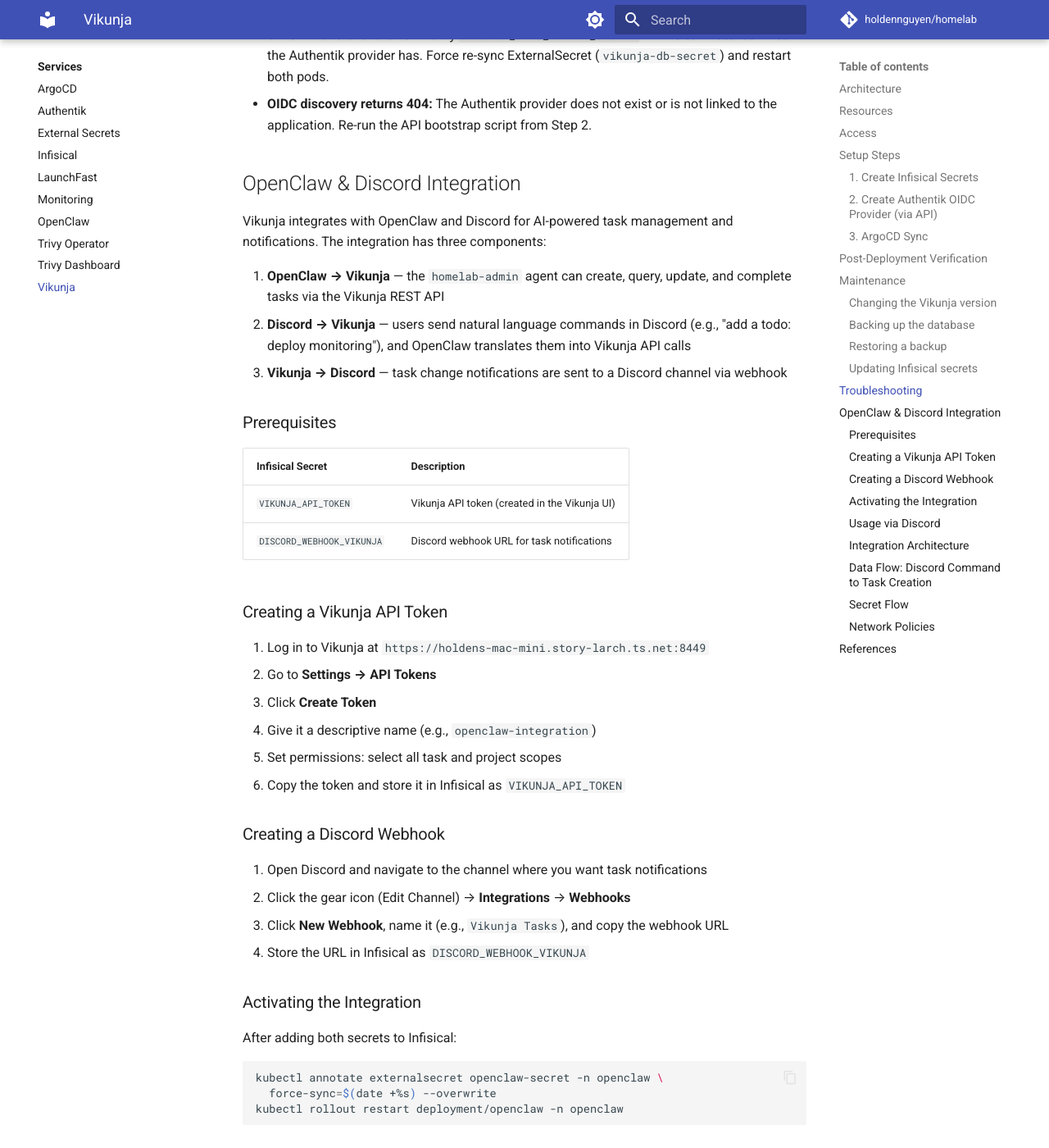
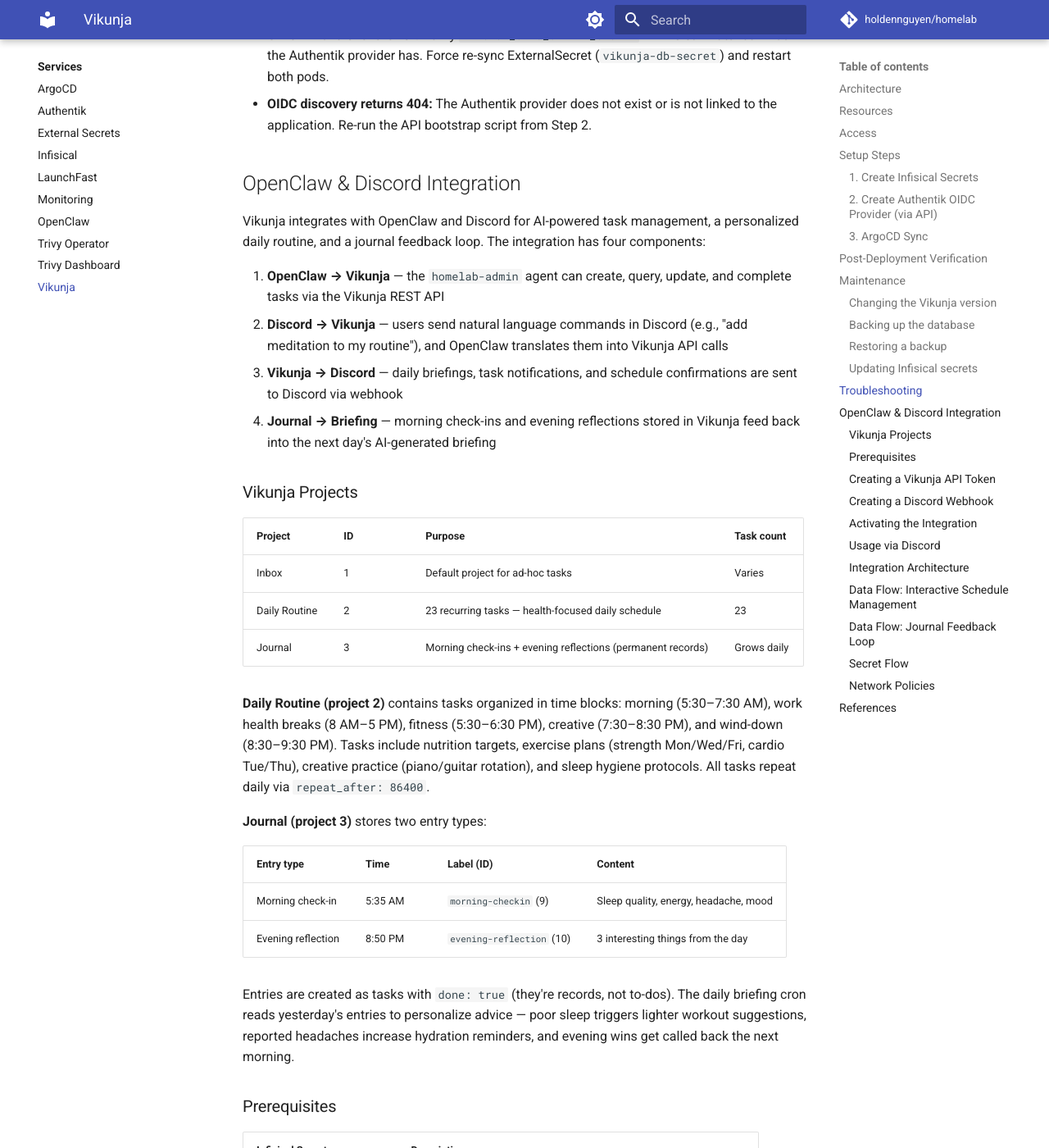
Before and after one commit to haingth77/homelab, an MkDocs documentation site: the page built from docs/services/vikunja.md, in a window 1280 px wide and 1400 px high, scrolled down 5465 px. Shown: the whole window at 82% size. Built offline with MkDocs 1.6.1 and Material for MkDocs 9.7.7, drawn with Linux system fonts in a browser that asks for light colours; comment, search, counter and statistics services are not loaded; some of the changed text lies outside the part shown.

Commit message:
docs: comprehensive documentation for daily routine, journal, and schedule management (#110)
Update all documentation to cover the recently implemented features:

- OpenClaw README: new "Daily Routine & Journal System" section with
  Vikunja projects table, routine time blocks, journal feedback loop
  diagram, journal-driven personalization table, schedule-aware task
  management workflow, and interactive Discord command reference
- Vikunja README: expanded integration section with 3-project structure,
  journal entry types, updated architecture/sequence diagrams showing
  schedule management and journal feedback loop, updated secret flow
- AI Agents ops doc: updated skill descriptions and per-agent assignment
  table to include daily-briefing and weather skills
- Doc manifest: added skill directories to openclaw and vikunja README
  source mappings for freshness tracking

Co-authored-by: Holden Nguyen <holden.nguyen@Holdens-Mac-mini.local>
Co-authored-by: Cursor <cursoragent@cursor.com>

````diff
--- a/.doc-manifest.yml
+++ b/.doc-manifest.yml
@@ -47,6 +47,9 @@ documents:
   - doc: k8s/apps/openclaw/README.md
     sources:
       - k8s/apps/openclaw/
+      - skills/daily-briefing/
+      - skills/vikunja/
+      - skills/incident-response/
 
   - doc: k8s/apps/trivy-operator/README.md
     sources:
@@ -59,6 +62,7 @@ documents:
   - doc: k8s/apps/vikunja/README.md
     sources:
       - k8s/apps/vikunja/
+      - skills/vikunja/
 
   - doc: terraform/README.md
     sources:
--- a/k8s/apps/openclaw/README.md
+++ b/k8s/apps/openclaw/README.md
@@ -388,10 +388,23 @@ flowchart TD
 | Channel | Purpose | Skills | Webhook |
 |---|---|---|---|
 | `#general` | Full homelab admin — cluster ops, GitOps, troubleshooting, general chat | All 7 skills | — |
-| `#daily-briefing` | Personal assistant — morning briefing, task management, weather, lifestyle advice | `vikunja`, `daily-briefing`, `weather` | `DISCORD_WEBHOOK_VIKUNJA` |
+| `#daily-briefing` | Personal schedule assistant & journal companion — morning briefing, interactive schedule management, task tracking, journal check-ins/reflections, weather, lifestyle advice | `vikunja`, `daily-briefing`, `weather` | `DISCORD_WEBHOOK_VIKUNJA` |
 | `#alerts` | Cluster health — incident alerts, pod failures, ArgoCD sync issues | `homelab-admin`, `incident-response` | `DISCORD_WEBHOOK_ALERTS` |
 
 Each channel has a system prompt that constrains the agent's behavior to the channel's purpose. The `groupPolicy` is set to `allowlist` so the bot only responds in explicitly configured channels.
+
+The `#daily-briefing` channel supports interactive conversations:
+
+| Interaction | Example | What happens |
+|---|---|---|
+| Morning check-in | "Slept about 6 hours, slight headache, energy 4/10" | Agent extracts structured data, saves to Journal (project 3), adjusts today's advice |
+| Evening reflection | "1. Fixed a tricky DNS issue 2. Tried a new recipe 3. Learned a guitar riff" | Agent saves to Journal (project 3), references it in tomorrow's briefing |
+| Schedule query | "Show my schedule" / "What's my day look like?" | Agent fetches today's routine tasks from project 2 |
+| Add to routine | "Add 15 min meditation after singing" | Agent reviews schedule, finds a gap, suggests placement, confirms before creating |
+| Reschedule | "Move guitar to Saturday" | Agent identifies conflicts, offers alternatives |
+| Skip task | "Skip workout today" | Marks done without breaking recurrence |
+| One-time task | "Dentist appointment Thursday 2 PM" | Creates non-recurring task at the specified time |
+| Journal lookback | "How was my sleep this week?" | Queries project 3 entries and summarizes trends |
 
 ### How It Works
 
@@ -415,8 +428,90 @@ sequenceDiagram
 
 | Notification | Channel | Schedule | Mechanism |
 |---|---|---|---|
-| Daily briefing (weather + tasks + tips) | `#daily-briefing` | 6:30 AM ICT daily | OpenClaw cron → `DISCORD_WEBHOOK_VIKUNJA` |
+| Daily briefing (weather + tasks + journal-aware advice) | `#daily-briefing` | 6:30 AM ICT daily | OpenClaw cron → `DISCORD_WEBHOOK_VIKUNJA` |
 | Cluster alerts | `#alerts` | On incident detection | Agent → `DISCORD_WEBHOOK_ALERTS` |
+
+### Daily Routine & Journal System
+
+The `#daily-briefing` channel is backed by a personalized daily routine and journal system built on Vikunja. This is not a static task list — it's a feedback loop where journal entries from today shape tomorrow's briefing.
+
+#### Vikunja Projects
+
+| Project | ID | Purpose |
+|---|---|---|
+| Inbox | 1 | Default project for ad-hoc tasks |
+| Daily Routine | 2 | 23 recurring tasks forming the daily health routine |
+| Journal | 3 | Morning check-ins and evening reflections (permanent records) |
+
+#### Daily Routine (Project 2)
+
+23 recurring tasks organized in time blocks, tailored to the owner's health goals (weight gain, sleep improvement, headache prevention):
+
+| Block | Time | Tasks |
+|---|---|---|
+| Morning | 5:30–7:30 AM | Wake + hydrate, morning check-in, stretch + breathing, walk/jog, breakfast, reading |
+| Work | 8:00 AM–5:00 PM | Mid-morning snack, eye breaks, lunch, post-lunch walk, afternoon snack, shoulder stretch |
+| Fitness | 5:30–6:30 PM | Strength training (Mon/Wed/Fri) or cardio (Tue/Thu) |
+| Dinner | 6:30–7:30 PM | Calorie-surplus meal |
+| Creative | 7:30–8:30 PM | Piano (Mon/Wed/Fri) or guitar (Tue/Thu), singing practice |
+| Wind-down | 8:30–9:30 PM | Evening reading, evening reflection, sleep prep ritual, lights out |
+| Weekend | Varies | Meal prep (Saturday), weekly health review (Sunday) |
+
+Tasks include detailed descriptions with nutrition targets (2,500–3,000 kcal/day, 120g+ protein), exercise guidance (compound lifts, zone 2 cardio), and sleep hygiene protocols.
+
+#### Journal Feedback Loop (Project 3)
+
+```mermaid
+flowchart LR
+    subgraph morning ["Morning (5:35 AM)"]
+        CheckIn["Morning Check-in\nSleep quality, energy,\nheadache, mood"]
+    end
+
+    subgraph briefing ["Briefing (6:30 AM)"]
+        Cron["Daily Briefing Cron\nReads yesterday's journal\n+ weather + tasks"]
+    end
+
+    subgraph evening ["Evening (8:50 PM)"]
+        Reflect["Evening Reflection\n3 interesting things\nfrom today"]
+    end
+
+    subgraph journal ["Vikunja Project 3 (Journal)"]
+        Entries["Journal Entries\n(permanent records)"]
+    end
+
+    CheckIn -->|"save"| Entries
+    Reflect -->|"save"| Entries
+    Entries -->|"yesterday's data"| Cron
+    Cron -->|"personalized advice"| morning
+```
+
+**Morning check-in** (5:35 AM): The user shares how they're feeling in `#daily-briefing`. The agent extracts structured data (sleep quality 1–10, energy 1–10, headache severity, mood) and saves it to project 3 with the `morning-checkin` label. This immediately adjusts today's advice — e.g., poor sleep triggers a lighter workout suggestion.
+
+**Evening reflection** (8:50 PM): The user shares 3 interesting things from the day. The agent saves them to project 3 with the `evening-reflection` label. Tomorrow's briefing references these — calling back wins, acknowledging challenges.
+
+**Daily briefing personalization**: The 6:30 AM cron briefing reads yesterday's journal entries and adjusts:
+
+| Yesterday's journal | Today's adjustment |
+|---|---|
+| Sleep quality < 5 | Suggest lighter workout, extra hydration |
+| Headache reported | Emphasize water (3L+), shorter eye break intervals |
+| Low energy | Stress all 5 meals, no skipping snacks |
+| Stressful mood | Lean into music session as a reset |
+| Evening win mentioned | Call it back: "You crushed [thing] yesterday!" |
+| Multiple bad sleep nights | Suggest earlier lights-out |
+| No entries yesterday | Gentle reminder to check in |
+
+#### Schedule-Aware Task Management
+
+When the user asks to add something to their routine via Discord, the agent follows a structured workflow:
+
+1. **Review current schedule** — fetch today's tasks from project 2
+2. **Find gaps** — identify available time slots between existing tasks
+3. **Suggest optimal placement** — based on task type (habit, hobby, errand, appointment)
+4. **Confirm** — present the suggestion with context before creating
+5. **Notify** — post a confirmation embed after creation
+
+Protected slots that cannot be overwritten: hydration reminders, meals, eye breaks, sleep prep (9 PM+). The agent respects day-of-week patterns (strength vs cardio, piano vs guitar).
 
 ### Discord Concepts (quick primer)
 
@@ -809,8 +904,8 @@ Homelab-specific skills live in `skills/` at the repo root and are mounted into
 | `gitops` | ArgoCD App of Apps pattern, sync management, mandatory git workflow, agent footprint conventions |
 | `incident-response` | Incident triage, rollback procedures, pre-merge validation, post-incident documentation |
 | `secret-management` | Infisical → ESO → K8s pipeline operations |
-| `vikunja` | Vikunja task management API — create, query, update, complete tasks; Discord notifications |
-| `daily-briefing` | AI-powered morning briefing — weather, tasks, cluster health, contextual lifestyle advice |
+| `vikunja` | Vikunja task management API — CRUD tasks, Discord notifications, daily routine (project 2), journal (project 3) with check-ins/reflections, schedule-aware task management |
+| `daily-briefing` | AI morning briefing — weather, tasks, journal-driven advice, owner health profile, weekly schedule with nutrition targets |
 | `weather` | Real-time weather via Open-Meteo and wttr.in (no API key required) |
 | `common/Documentation` | Standardized documentation generation |
 
--- a/k8s/apps/vikunja/README.md
+++ b/k8s/apps/vikunja/README.md
@@ -207,18 +207,39 @@ Note: Changing the PostgreSQL `POSTGRES_PASSWORD` requires a database password u
 
 ## OpenClaw & Discord Integration
 
-Vikunja integrates with OpenClaw and Discord for AI-powered task management and notifications. The integration has three components:
+Vikunja integrates with OpenClaw and Discord for AI-powered task management, a personalized daily routine, and a journal feedback loop. The integration has four components:
 
 1. **OpenClaw → Vikunja** — the `homelab-admin` agent can create, query, update, and complete tasks via the Vikunja REST API
-2. **Discord → Vikunja** — users send natural language commands in Discord (e.g., "add a todo: deploy monitoring"), and OpenClaw translates them into Vikunja API calls
-3. **Vikunja → Discord** — task change notifications are sent to a Discord channel via webhook
+2. **Discord → Vikunja** — users send natural language commands in Discord (e.g., "add meditation to my routine"), and OpenClaw translates them into Vikunja API calls
+3. **Vikunja → Discord** — daily briefings, task notifications, and schedule confirmations are sent to Discord via webhook
+4. **Journal → Briefing** — morning check-ins and evening reflections stored in Vikunja feed back into the next day's AI-generated briefing
+
+### Vikunja Projects
+
+| Project | ID | Purpose | Task count |
+|---|---|---|---|
+| Inbox | 1 | Default project for ad-hoc tasks | Varies |
+| Daily Routine | 2 | 23 recurring tasks — health-focused daily schedule | 23 |
+| Journal | 3 | Morning check-ins + evening reflections (permanent records) | Grows daily |
+
+**Daily Routine (project 2)** contains tasks organized in time blocks: morning (5:30–7:30 AM), work health breaks (8 AM–5 PM), fitness (5:30–6:30 PM), creative (7:30–8:30 PM), and wind-down (8:30–9:30 PM). Tasks include nutrition targets, exercise plans (strength Mon/Wed/Fri, cardio Tue/Thu), creative practice (piano/guitar rotation), and sleep hygiene protocols. All tasks repeat daily via `repeat_after: 86400`.
+
+**Journal (project 3)** stores two entry types:
+
+| Entry type | Time | Label (ID) | Content |
+|---|---|---|---|
+| Morning check-in | 5:35 AM | `morning-checkin` (9) | Sleep quality, energy, headache, mood |
+| Evening reflection | 8:50 PM | `evening-reflection` (10) | 3 interesting things from the day |
+
+Entries are created as tasks with `done: true` (they're records, not to-dos). The daily briefing cron reads yesterday's entries to personalize advice — poor sleep triggers lighter workout suggestions, reported headaches increase hydration reminders, and evening wins get called back the next morning.
 
 ### Prerequisites
 
 | Infisical Secret | Description |
 |---|---|
 | `VIKUNJA_API_TOKEN` | Vikunja API token (created in the Vikunja UI) |
-| `DISCORD_WEBHOOK_VIKUNJA` | Discord webhook URL for task notifications |
+| `DISCORD_WEBHOOK_VIKUNJA` | Discord webhook URL for task notifications and daily briefings |
+| `DISCORD_WEBHOOK_ALERTS` | Discord webhook URL for cluster alerts (used by incident-response skill) |
 
 ### Creating a Vikunja API Token
 
@@ -248,75 +269,136 @@ kubectl rollout restart deployment/openclaw -n openclaw
 
 ### Usage via Discord
 
-Once active, message the OpenClaw bot in Discord:
+Once active, message the OpenClaw bot in the `#daily-briefing` channel (no `@` mention needed):
 
-- `@OpenClaw add a todo: review pull request #99`
-- `@OpenClaw what tasks are due today?`
-- `@OpenClaw complete task 42`
-- `@OpenClaw show my overdue tasks`
+**Task management:**
 
-The `vikunja` skill (assigned to `homelab-admin`) handles the API calls and responds with formatted results.
+- "add a todo: review pull request #99"
+- "what tasks are due today?"
+- "complete task 42"
+- "show my overdue tasks"
+
+**Schedule management (interactive — agent reviews schedule, suggests placement, confirms):**
+
+- "show my schedule" — displays today's routine in time order
+- "add 15 min meditation after singing" — agent finds a gap, suggests 8:15 PM, confirms
+- "move guitar to Saturday" — agent identifies conflicts, offers alternatives
+- "skip workout today" — marks done without breaking recurrence
+- "I have a dentist appointment Thursday 2 PM" — creates a one-time task
+- "what can I fit in after work?" — shows available gaps
+
+**Journal:**
+
+- "slept about 6 hours, slight headache" — agent saves morning check-in to Journal
+- "3 things: fixed DNS, tried new recipe, learned a guitar riff" — agent saves evening reflection
+- "how was my sleep this week?" — agent queries journal entries and summarizes trends
+
+The `vikunja` and `daily-briefing` skills (assigned to `homelab-admin`) handle the API calls and respond with formatted results.
 
 ### Integration Architecture
 
 ```mermaid
 flowchart TD
-    subgraph discord ["Discord"]
+    subgraph discord ["Discord (#daily-briefing)"]
         User["Discord User"]
-        Webhook["Discord Webhook\n(notifications channel)"]
+        Webhook["Discord Webhook\n(briefings + notifications)"]
     end
 
     subgraph openclawNs ["openclaw namespace"]
         OC["OpenClaw Pod\nhomelab-admin agent"]
-        VikSkill["vikunja skill\n(SKILL.md)"]
+        VikSkill["vikunja skill"]
+        BriefSkill["daily-briefing skill"]
+        Cron["Cron Job\n6:30 AM ICT daily"]
         OCSecret["openclaw-secret\nVIKUNJA_API_TOKEN\nDISCORD_WEBHOOK_VIKUNJA"]
-        OC --> VikSkill
+        OC --> VikSkill & BriefSkill
+        Cron -->|"triggers"| OC
         OCSecret -->|"env vars"| OC
     end
 
     subgraph vikunjaNs ["vikunja namespace"]
         VikSvc["Vikunja Service\nClusterIP port 80"]
-        VikPod["Vikunja Pod\ncontainerPort 3456"]
-        VikPG["PostgreSQL\ntask data"]
+        VikPod["Vikunja Pod"]
+        VikPG["PostgreSQL"]
+        Proj2["Project 2\nDaily Routine\n(23 recurring tasks)"]
+        Proj3["Project 3\nJournal\n(check-ins + reflections)"]
         VikSvc -->|"targetPort 3456"| VikPod
         VikPod --> VikPG
+        VikPG --- Proj2 & Proj3
     end
 
     subgraph infisicalNs ["Infisical + ESO"]
         Infisical["Infisical\nhomelab / prod"]
         ESO["External Secrets Operator"]
         Infisical --> ESO
-        ESO -->|"sync openclaw-secret"| OCSecret
+        ESO -->|"sync"| OCSecret
     end
 
-    User -->|"@OpenClaw add a todo..."| OC
-    OC -->|"REST API\nport 80"| VikSvc
+    User -->|"chat: schedule, journal,\ntask commands"| OC
+    OC -->|"REST API"| VikSvc
     OC -->|"Webhook POST\nembeds"| Webhook
     OC -->|"response"| User
 ```
 
-### Data Flow: Discord Command to Task Creation
+### Data Flow: Interactive Schedule Management
 
 ```mermaid
 sequenceDiagram
     participant User as Discord User
     participant OC as OpenClaw<br/>(homelab-admin)
-    participant Vik as Vikunja API<br/>(port 80 -> 3456)
+    participant Vik as Vikunja API<br/>(port 80 → 3456)
     participant DB as PostgreSQL
     participant DW as Discord Webhook
 
-    User->>OC: @OpenClaw add a todo: deploy monitoring
+    User->>OC: "add meditation to my routine"
     OC->>OC: Parse intent via vikunja skill
-    OC->>Vik: GET /api/v1/projects<br/>(list projects, cache default)
-    Vik->>DB: Query projects
-    DB-->>Vik: Project list
-    Vik-->>OC: [{id: 1, title: "Homelab"}]
-    OC->>Vik: PUT /api/v1/projects/1/tasks<br/>{title: "deploy monitoring"}
-    Vik->>DB: INSERT task
+    OC->>Vik: GET /projects/2/tasks?sort_by=due_date<br/>(fetch today's schedule)
+    Vik->>DB: Query project 2 tasks
+    DB-->>Vik: 23 tasks with times
+    Vik-->>OC: Schedule data
+    OC->>OC: Find gap: 8:15–8:30 PM<br/>(between singing and reading)
+    OC-->>User: "I can slot meditation at 8:15 PM.<br/>Want me to add it?"
+    User->>OC: "yes"
+    OC->>Vik: PUT /projects/2/tasks<br/>{title: "Meditation", due: "8:15 PM",<br/>repeat_after: 86400}
+    Vik->>DB: INSERT recurring task
     DB-->>Vik: Task created
-    Vik-->>OC: {id: 42, title: "deploy monitoring"}
-    OC->>DW: POST webhook<br/>{embeds: [{title: "Task Created", ...}]}
-    OC-->>User: Created task #42: deploy monitoring
+    Vik-->>OC: {id: 25, title: "Meditation"}
+    OC->>DW: POST webhook (schedule updated embed)
+    OC-->>User: "Added! Meditation at 8:15 PM daily."
+```
+
+### Data Flow: Journal Feedback Loop
+
+```mermaid
+sequenceDiagram
+    participant User as Discord User
+    participant OC as OpenClaw<br/>(homelab-admin)
+    participant Vik as Vikunja API
+    participant DB as PostgreSQL
+    participant DW as Discord Webhook
+    participant Cron as Cron (6:30 AM)
+
+    Note over User,Cron: Morning Check-in (5:35 AM)
+    User->>OC: "Slept 5 hrs, headache, energy 3/10"
+    OC->>OC: Extract: sleep=5, headache=yes, energy=3
+    OC->>Vik: PUT /projects/3/tasks<br/>{title: "Morning Check-in — Feb 26",<br/>description: structured data, done: true}
+    Vik->>DB: INSERT journal entry
+    OC->>Vik: PUT /tasks/{id}/labels<br/>{label_id: 9 (morning-checkin)}
+    OC-->>User: "Noted. Rough night — lighter workout today,<br/>extra water, take eye breaks every 45 min."
+
+    Note over User,Cron: Evening Reflection (8:50 PM)
+    User->>OC: "1. Fixed DNS 2. New recipe 3. Guitar riff"
+    OC->>Vik: PUT /projects/3/tasks<br/>{title: "Evening Reflection — Feb 26",<br/>description: 3 things, done: true}
+    Vik->>DB: INSERT journal entry
+    OC->>Vik: PUT /tasks/{id}/labels<br/>{label_id: 10 (evening-reflection)}
+    OC-->>User: "Great day! Saved to your journal."
+
+    Note over User,Cron: Next Morning Briefing (6:30 AM)
+    Cron->>OC: Trigger daily-briefing
+    OC->>Vik: GET /projects/3/tasks (yesterday's journal)
+    Vik->>DB: Query journal entries
+    DB-->>Vik: Check-in + reflection
+    OC->>OC: Compose personalized briefing<br/>+ reference yesterday's wins
+    OC->>DW: POST webhook (rich embed briefing)
 ```
 
 ### Secret Flow
@@ -334,16 +417,17 @@ flowchart LR
 
     subgraph k8s ["openclaw namespace"]
         Secret["K8s Secret\nopenclaw-secret"]
-        Pod["OpenClaw Pod\nenv: VIKUNJA_API_TOKEN\nenv: DISCORD_WEBHOOK_VIKUNJA"]
+        Pod["OpenClaw Pod\nenv: VIKUNJA_API_TOKEN\nenv: DISCORD_WEBHOOK_VIKUNJA\nenv: DISCORD_WEBHOOK_ALERTS"]
     end
 
     VikToken --> ES
     DiscordWH --> ES
+    DiscordAlerts --> ES
     ES -->|"creates/updates"| Secret
     Secret -->|"secretKeyRef"| Pod
 ```
 
-Both `VIKUNJA_API_TOKEN` and `DISCORD_WEBHOOK_VIKUNJA` are stored in Infisical, synced by ESO into the existing `openclaw-secret`, and injected as environment variables into the OpenClaw pod. No new ExternalSecret or K8s Secret is needed — the integration piggybacks on the existing OpenClaw secret pipeline.
+All three secrets are stored in Infisical, synced by ESO into the existing `openclaw-secret`, and injected as environment variables into the OpenClaw pod. No new ExternalSecret or K8s Secret is needed — the integration piggybacks on the existing OpenClaw secret pipeline.
 
 ### Network Policies
 
````
Also changed, not shown: other parts of k8s/apps/vikunja/README.md (+1 -0 lines), docs/operations/ai-agents.md (+4 -2 lines).
